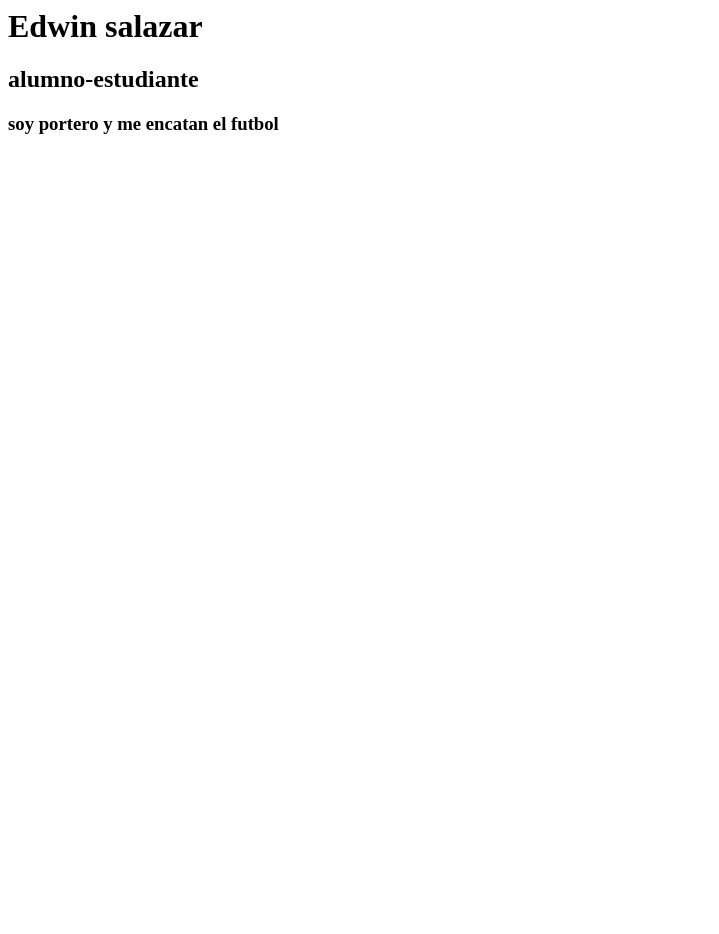
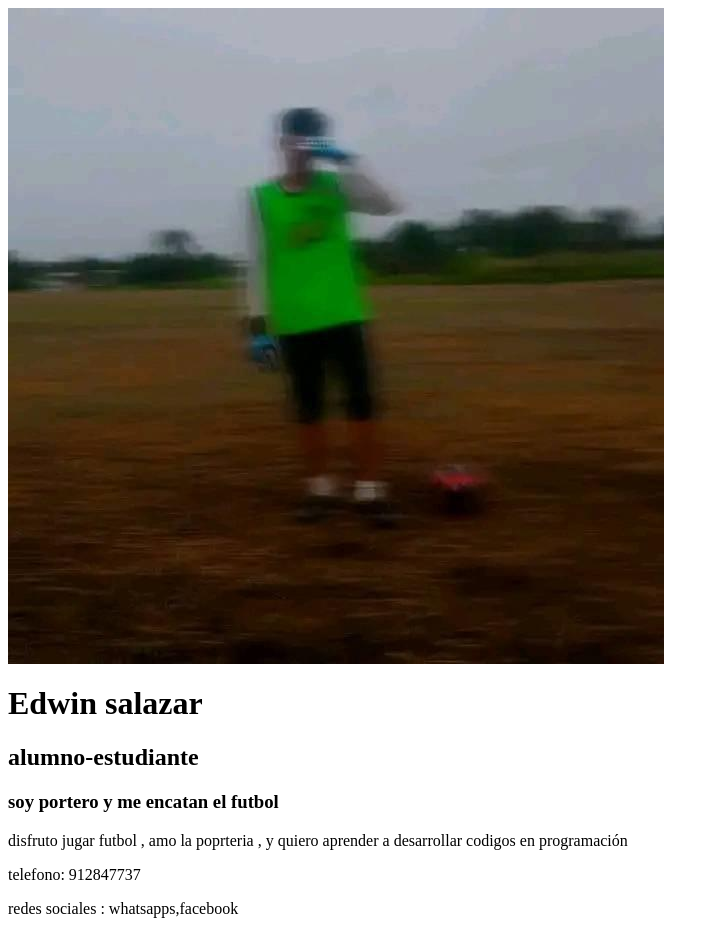
Before and after one commit to i202501144/aew_cibertec_salazar, a plain HTML site: page HTML/01_html/index.html in a window 1280 px wide. Shown: the whole page, without its empty margins (0-719 px from the left). Before the commit the page ends 800 px from the top, so only its background shows below. Drawn offline with Linux system fonts and the light colour scheme.

Commit message:
he agragado una imagen en el html

```diff
--- a/HTML/01_html/index.html
+++ b/HTML/01_html/index.html
@@ -3,9 +3,15 @@
 <title>tarjeta personal</title>
 </head>
 <body>
+    <img src="images/ima1.jpg">
     <h1>Edwin salazar</h1>
     <h2>alumno-estudiante</h2>
     <h3> soy portero y me encatan el futbol</h3>
+    <p>disfruto  jugar futbol , amo la poprteria , y quiero aprender a desarrollar  codigos
+        en programación
+         </p>
+         <p>telefono: 912847737</p>
+         <p>redes sociales : whatsapps,facebook</p>
 
 
 </body>
```
Also changed, not shown: HTML/01_html/images/ima1.jpg (added).
